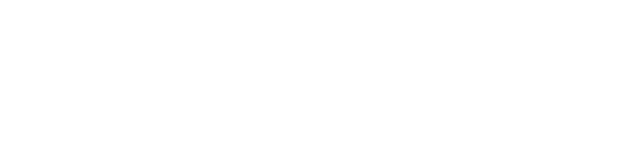
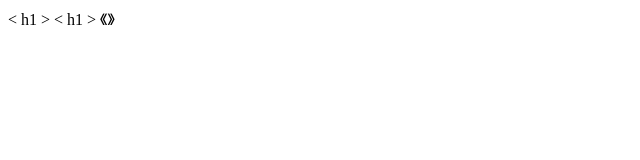
Before and after one commit to MMMMountain/FlowerShop, a plain HTML site: page index.html in a window 1280 px wide. Shown: the full height of the page, 0-640 px from the left. Drawn offline with Linux system fonts and the light colour scheme.

Commit message:
Update index.html

```diff
--- a/index.html
+++ b/index.html
@@ -1,4 +1,4 @@
 <HTML>
-<h1><h1>
-
-</html>
+< h1 > < h1 >
+《》
+</ html >
```
